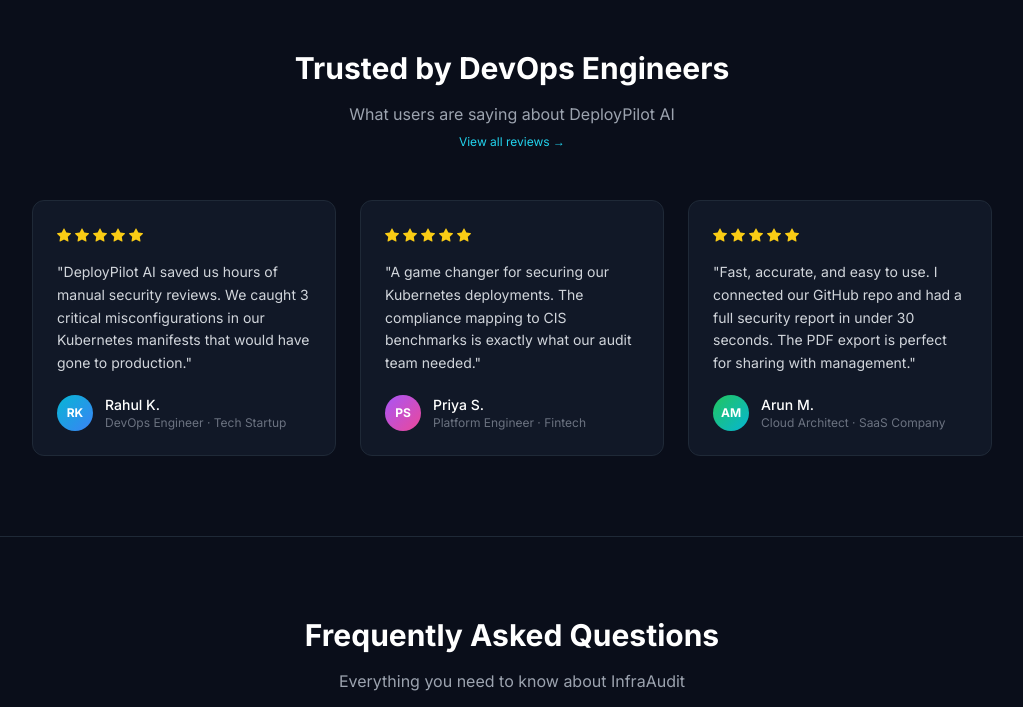
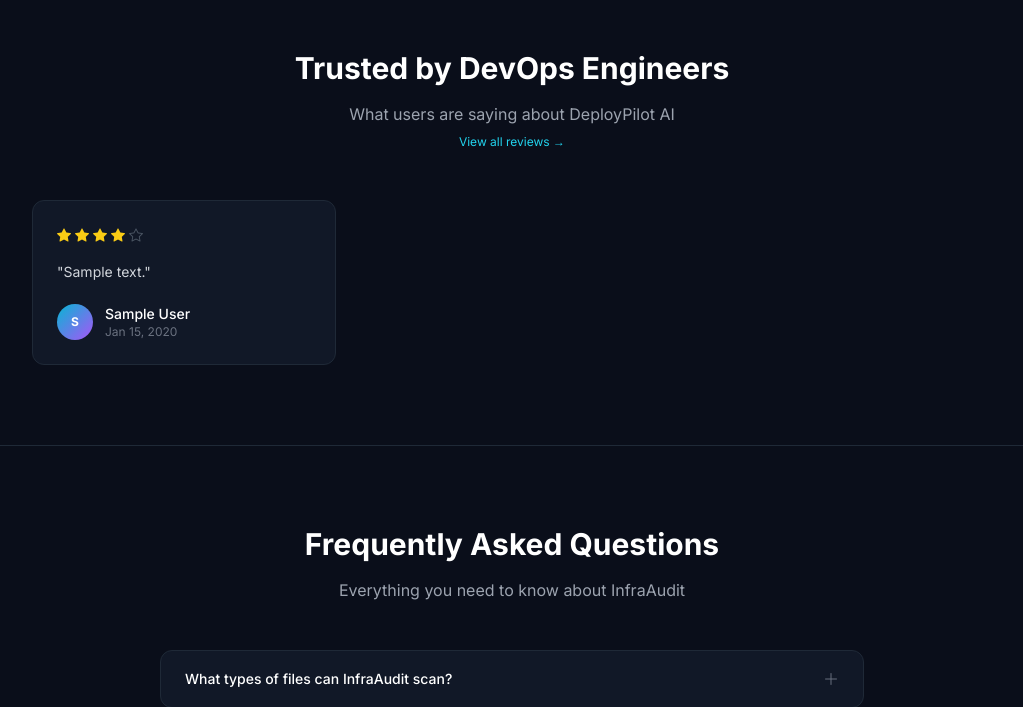
Before and after one commit to vijaykanth1729/DeployPilotAI, a Flask app: page / in a window 1280 px wide. Shown: the part 4738-5445 px from the top of the page, without its empty margins (128-1151 px from the left). Run offline with Flask 3, Linux system fonts and the light colour scheme; tables that the repository leaves empty hold one stand-in row (values such as "Sample post"); some libraries are stand-ins or nearby versions.

Commit message:
scan reviews updated with flash messages

```diff
--- a/deploypilot-ai/templates/base.html
+++ b/deploypilot-ai/templates/base.html
@@ -69,7 +69,11 @@
             <!-- Desktop Right -->
             <div class="hidden md:flex items-center space-x-3">
                 {% if current_user.is_authenticated %}
-                    {% if current_user.plan != 'free' %}
+                    {% if current_user.email == config.get('ADMIN_EMAIL', 'deploypilotai@gmail.com') %}
+                    <span class="text-xs px-2.5 py-1 rounded-full font-bold border bg-orange-500/10 border-orange-500/30 text-orange-400">
+                        <i class="bi bi-shield-fill mr-1" style="font-size:0.6rem"></i>ADMIN
+                    </span>
+                    {% elif current_user.plan != 'free' %}
                     <span class="text-xs px-2.5 py-1 rounded-full font-bold border
                         {% if current_user.plan == 'pro' %}bg-cyan-500/10 border-cyan-500/30 text-cyan-400
                         {% else %}bg-purple-500/10 border-purple-500/30 text-purple-400{% endif %}">
--- a/deploypilot-ai/templates/index.html
+++ b/deploypilot-ai/templates/index.html
@@ -440,6 +440,24 @@ spec:
             <a href="{{ url_for('reviews_page') }}" class="text-xs text-cyan-400 hover:text-cyan-300 mt-2 inline-block">View all reviews →</a>
         </div>
         <div class="grid md:grid-cols-3 gap-6">
+            {% if real_reviews %}
+                {% for review in real_reviews %}
+                <div class="bg-gray-900 border border-gray-800 rounded-xl p-6 card-hover">
+                    <div class="flex items-center gap-1 text-yellow-400 text-sm mb-4">
+                        {% for i in range(review.rating) %}<i class="bi bi-star-fill"></i>{% endfor %}
+                        {% for i in range(5 - review.rating) %}<i class="bi bi-star text-gray-600"></i>{% endfor %}
+                    </div>
+                    <p class="text-gray-300 text-sm leading-relaxed mb-5">"{{ review.text }}"</p>
+                    <div class="flex items-center gap-3">
+                        <div class="w-9 h-9 bg-gradient-to-br from-cyan-500 to-purple-500 rounded-full flex items-center justify-center text-white text-xs font-bold">{{ review.user.name[0]|upper }}</div>
+                        <div>
+                            <div class="text-white text-sm font-medium">{{ review.user.name }}</div>
+                            <div class="text-gray-500 text-xs">{{ (review.created_at|ist).strftime('%b %d, %Y') }}</div>
+                        </div>
+                    </div>
+                </div>
+                {% endfor %}
+            {% else %}
                 <div class="bg-gray-900 border border-gray-800 rounded-xl p-6 card-hover">
                     <div class="flex items-center gap-1 text-yellow-400 text-sm mb-4">
                         <i class="bi bi-star-fill"></i><i class="bi bi-star-fill"></i><i class="bi bi-star-fill"></i><i class="bi bi-star-fill"></i><i class="bi bi-star-fill"></i>
@@ -447,38 +465,30 @@ spec:
                     <p class="text-gray-300 text-sm leading-relaxed mb-5">"DeployPilot AI saved us hours of manual security reviews. We caught 3 critical misconfigurations in our Kubernetes manifests that would have gone to production."</p>
                     <div class="flex items-center gap-3">
                         <div class="w-9 h-9 bg-gradient-to-br from-cyan-500 to-blue-500 rounded-full flex items-center justify-center text-white text-xs font-bold">RK</div>
-                    <div>
-                        <div class="text-white text-sm font-medium">Rahul K.</div>
-                        <div class="text-gray-500 text-xs">DevOps Engineer · Tech Startup</div>
-                    </div>
+                        <div><div class="text-white text-sm font-medium">Rahul K.</div><div class="text-gray-500 text-xs">DevOps Engineer</div></div>
                     </div>
                 </div>
                 <div class="bg-gray-900 border border-gray-800 rounded-xl p-6 card-hover">
                     <div class="flex items-center gap-1 text-yellow-400 text-sm mb-4">
                         <i class="bi bi-star-fill"></i><i class="bi bi-star-fill"></i><i class="bi bi-star-fill"></i><i class="bi bi-star-fill"></i><i class="bi bi-star-fill"></i>
                     </div>
-                <p class="text-gray-300 text-sm leading-relaxed mb-5">"A game changer for securing our Kubernetes deployments. The compliance mapping to CIS benchmarks is exactly what our audit team needed."</p>
+                    <p class="text-gray-300 text-sm leading-relaxed mb-5">"Fast, accurate, and easy to use. Connected our GitHub repo and had a full security report in under 30 seconds."</p>
                     <div class="flex items-center gap-3">
                         <div class="w-9 h-9 bg-gradient-to-br from-purple-500 to-pink-500 rounded-full flex items-center justify-center text-white text-xs font-bold">PS</div>
-                    <div>
-                        <div class="text-white text-sm font-medium">Priya S.</div>
-                        <div class="text-gray-500 text-xs">Platform Engineer · Fintech</div>
-                    </div>
+                        <div><div class="text-white text-sm font-medium">Priya S.</div><div class="text-gray-500 text-xs">Platform Engineer</div></div>
                     </div>
                 </div>
                 <div class="bg-gray-900 border border-gray-800 rounded-xl p-6 card-hover">
                     <div class="flex items-center gap-1 text-yellow-400 text-sm mb-4">
                         <i class="bi bi-star-fill"></i><i class="bi bi-star-fill"></i><i class="bi bi-star-fill"></i><i class="bi bi-star-fill"></i><i class="bi bi-star-fill"></i>
                     </div>
-                <p class="text-gray-300 text-sm leading-relaxed mb-5">"Fast, accurate, and easy to use. I connected our GitHub repo and had a full security report in under 30 seconds. The PDF export is perfect for sharing with management."</p>
+                    <p class="text-gray-300 text-sm leading-relaxed mb-5">"The compliance mapping to CIS benchmarks is exactly what our audit team needed. PDF export is perfect for sharing with management."</p>
                     <div class="flex items-center gap-3">
                         <div class="w-9 h-9 bg-gradient-to-br from-green-500 to-cyan-500 rounded-full flex items-center justify-center text-white text-xs font-bold">AM</div>
-                    <div>
-                        <div class="text-white text-sm font-medium">Arun M.</div>
-                        <div class="text-gray-500 text-xs">Cloud Architect · SaaS Company</div>
+                        <div><div class="text-white text-sm font-medium">Arun M.</div><div class="text-gray-500 text-xs">Cloud Architect</div></div>
                     </div>
                 </div>
-            </div>
+            {% endif %}
         </div>
     </div>
 </section>
```
Also changed, not shown: deploypilot-ai/templates/analyze.html (+19 -4 lines), deploypilot-ai/templates/scan_detail.html (+22 -2 lines). Lines whose indentation alone changed are shown as unchanged.
